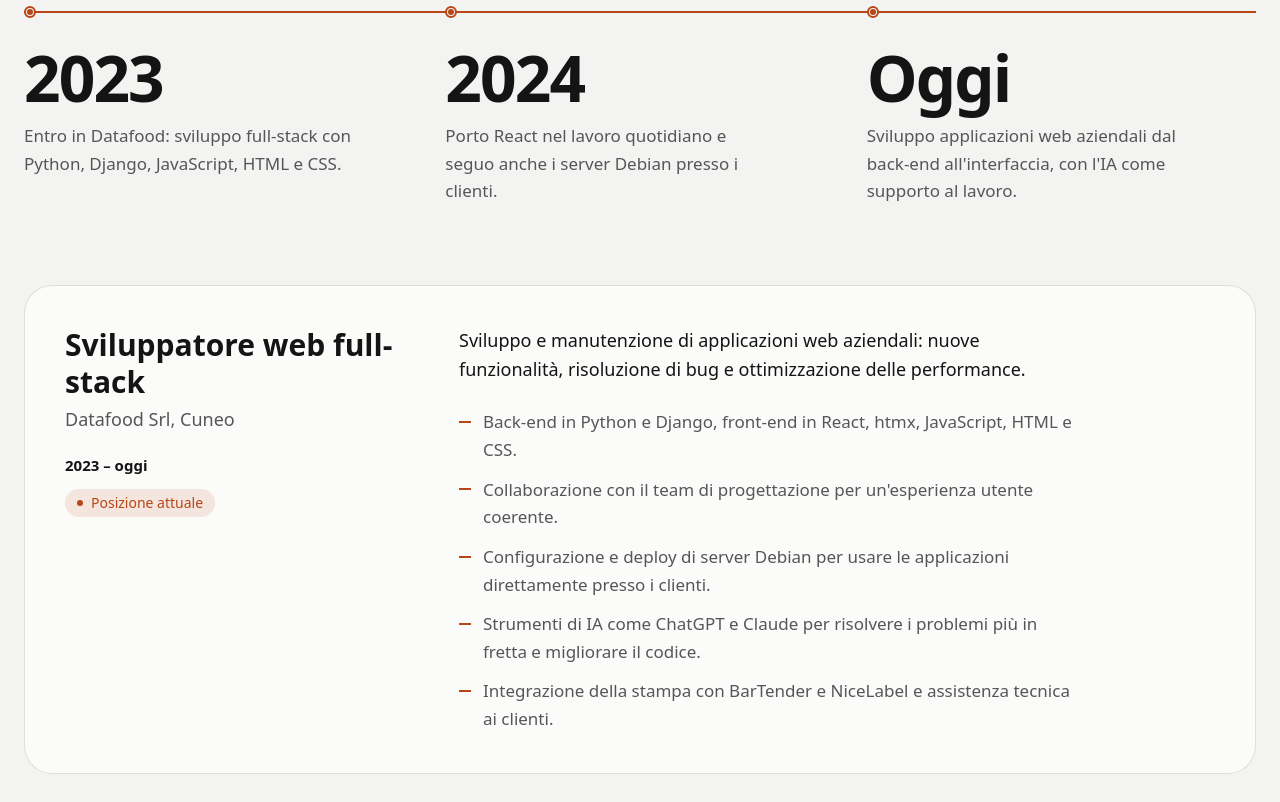
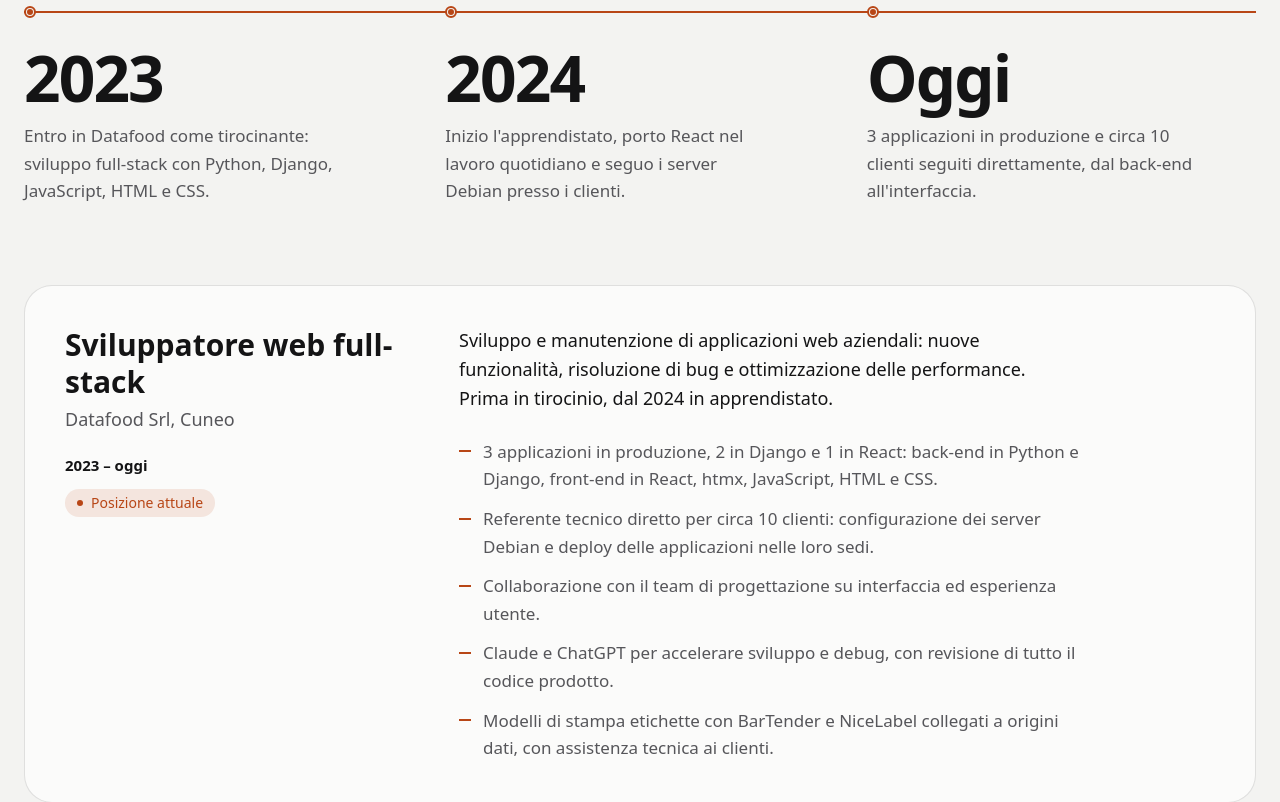
Before and after one commit to kmoldovanu/portfolio, a React (Vite) app: page / in a window 1280 px wide. Shown: the part 1520-2322 px from the top of the page. Built offline with nearby package versions, Linux system fonts and the light colour scheme.

Commit message:
Esperienza allineata al CV: tirocinio, apprendistato, app in produzione e clienti

```diff
--- a/src/content.ts
+++ b/src/content.ts
@@ -111,9 +111,9 @@ export const headings = {
 
 /** Tappe in ordine cronologico. */
 export const milestones = [
-  { year: "2023", text: "Entro in Datafood: sviluppo full-stack con Python, Django, JavaScript, HTML e CSS." },
-  { year: "2024", text: "Porto React nel lavoro quotidiano e seguo anche i server Debian presso i clienti." },
-  { year: "Oggi", text: "Sviluppo applicazioni web aziendali dal back-end all'interfaccia, con l'IA come supporto al lavoro." },
+  { year: "2023", text: "Entro in Datafood come tirocinante: sviluppo full-stack con Python, Django, JavaScript, HTML e CSS." },
+  { year: "2024", text: "Inizio l'apprendistato, porto React nel lavoro quotidiano e seguo i server Debian presso i clienti." },
+  { year: "Oggi", text: "3 applicazioni in produzione e circa 10 clienti seguiti direttamente, dal back-end all'interfaccia." },
 ];
 
 export type Job = {
@@ -134,13 +134,13 @@ export const jobs: Job[] = [
     company: "Datafood Srl",
     location: "Cuneo",
     summary:
-      "Sviluppo e manutenzione di applicazioni web aziendali: nuove funzionalità, risoluzione di bug e ottimizzazione delle performance.",
+      "Sviluppo e manutenzione di applicazioni web aziendali: nuove funzionalità, risoluzione di bug e ottimizzazione delle performance. Prima in tirocinio, dal 2024 in apprendistato.",
     highlights: [
-      "Back-end in Python e Django, front-end in React, htmx, JavaScript, HTML e CSS.",
-      "Collaborazione con il team di progettazione per un'esperienza utente coerente.",
-      "Configurazione e deploy di server Debian per usare le applicazioni direttamente presso i clienti.",
-      "Strumenti di IA come ChatGPT e Claude per risolvere i problemi più in fretta e migliorare il codice.",
-      "Integrazione della stampa con BarTender e NiceLabel e assistenza tecnica ai clienti.",
+      "3 applicazioni in produzione, 2 in Django e 1 in React: back-end in Python e Django, front-end in React, htmx, JavaScript, HTML e CSS.",
+      "Referente tecnico diretto per circa 10 clienti: configurazione dei server Debian e deploy delle applicazioni nelle loro sedi.",
+      "Collaborazione con il team di progettazione su interfaccia ed esperienza utente.",
+      "Claude e ChatGPT per accelerare sviluppo e debug, con revisione di tutto il codice prodotto.",
+      "Modelli di stampa etichette con BarTender e NiceLabel collegati a origini dati, con assistenza tecnica ai clienti.",
     ],
   },
 ];
```
